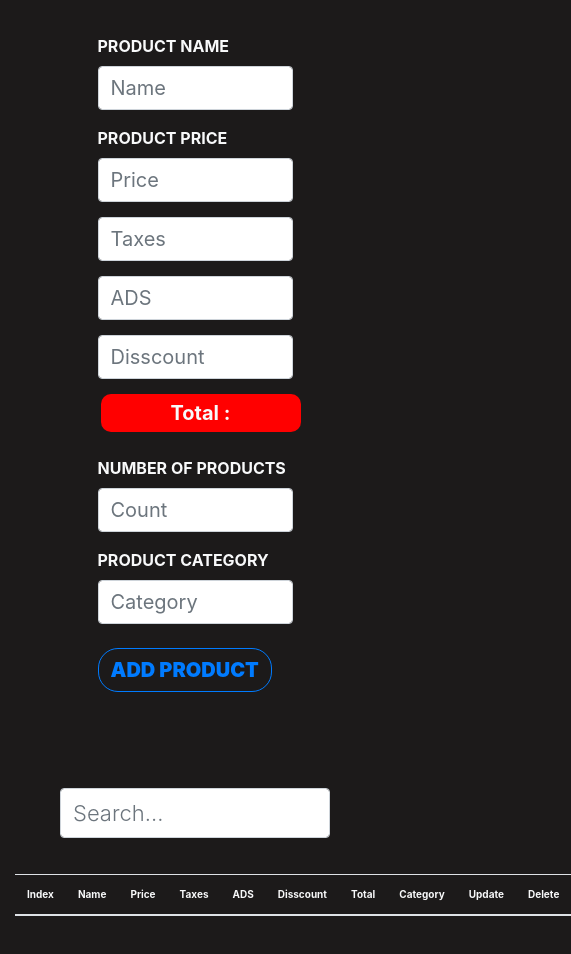
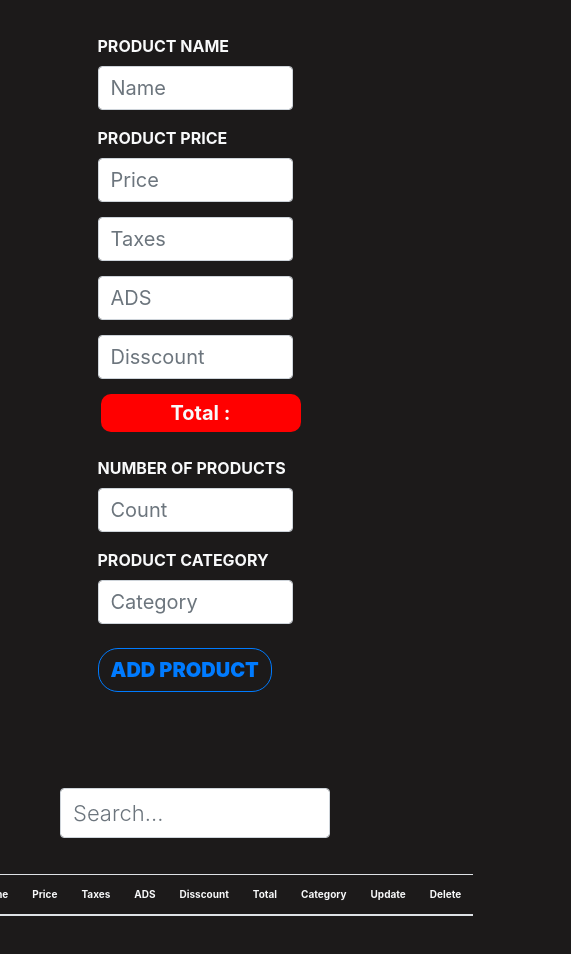
Before and after one commit to FaresHossam2/CRUD, a plain HTML site: page index.html in a window 390 px wide. Shown: the part 144-1098 px from the top of the page, 571 px wide, since content can reach past the window. Drawn offline with nearby package versions, Linux system fonts and the light colour scheme.

Commit message:
new commit

```diff
--- a/css/style.css
+++ b/css/style.css
@@ -153,8 +153,11 @@ td{
   width: 200px;
   margin-left: 18px;
 }
-table{
+#data{
   margin-right: 0;
+  display: flex;
+  justify-content: center;
+  align-items: center;
 
 }
 
--- a/index.html
+++ b/index.html
@@ -63,8 +63,7 @@
 </div>
 
       <div id="deleteAll"></div>
-<div class="container" >
-
+<div id="data" class="container" >
       <table class="table text-center text-light ">
         <thead>
           <tr>
```
